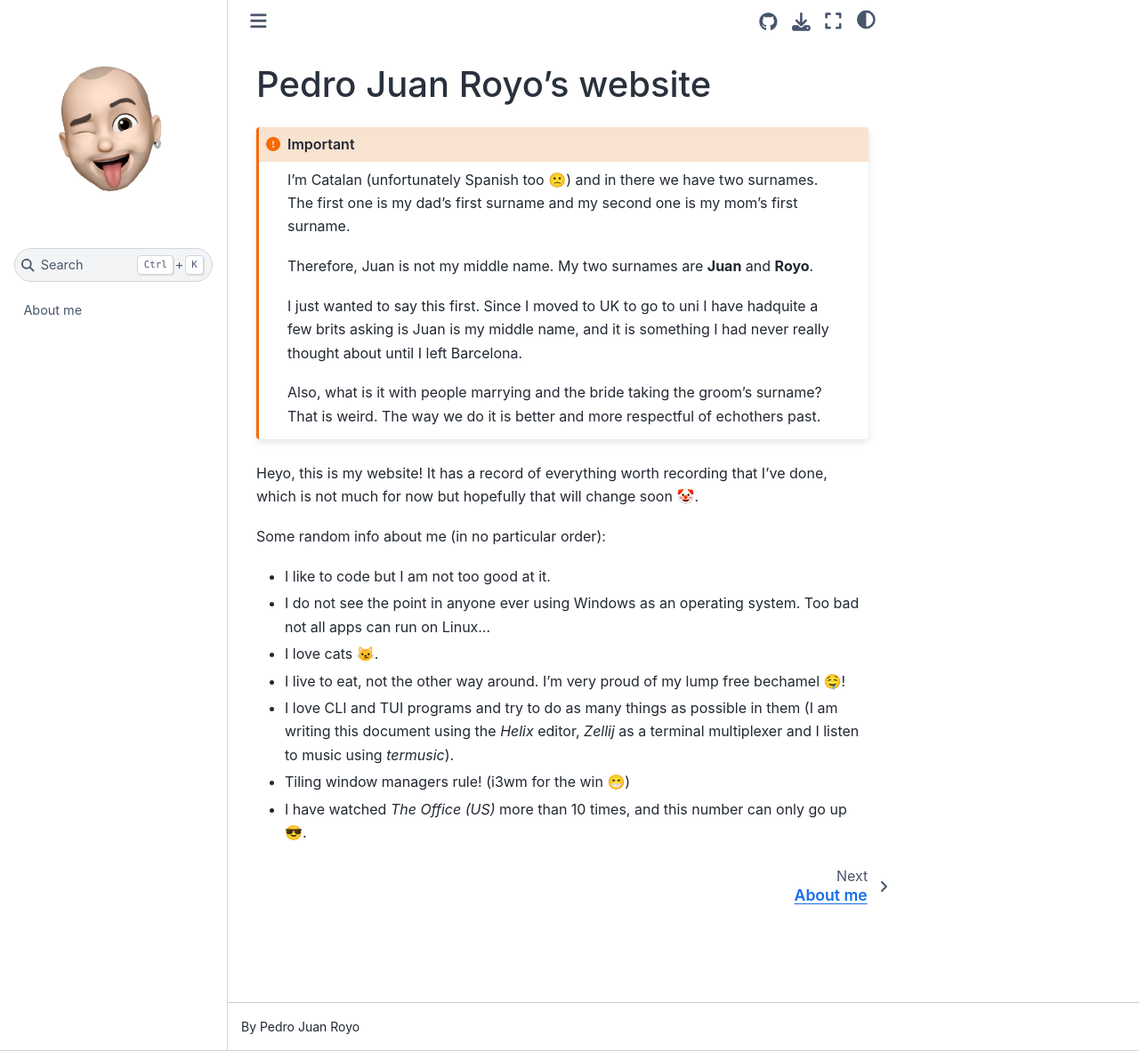
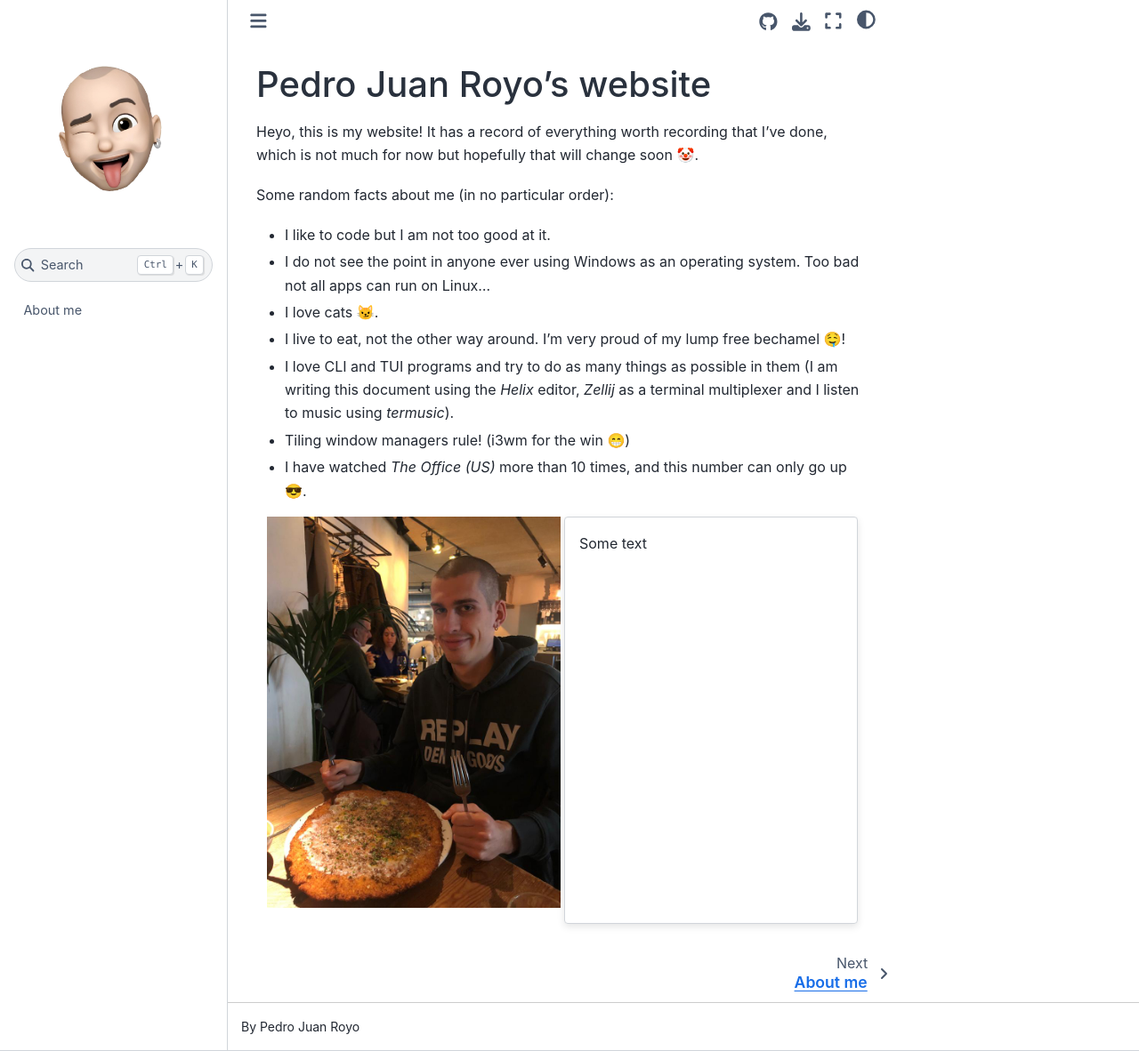
Before and after one commit to Parzival1918/Parzival1918, a Jupyter Book: the page built from pages/pages-source/intro.md, in a window 1280 px wide and 1182 px high. Shown: the whole window at 89% size. Built offline with Jupyter Book 1.0.4 settings and Sphinx 7.4.7 and the Sphinx Book theme 1.1.4, drawn with Linux system fonts in a browser that asks for light colours.

Commit message:
change intro text

````diff
--- a/pages/_config.yml
+++ b/pages/_config.yml
@@ -17,7 +17,7 @@ latex:
 
 # Add a bibtex file so that we can create citations
 bibtex_bibfiles:
-  - references.bib
+  - references/references.bib
 
 # Information about where the book exists on the web
 repository:
--- a/pages/pages-source/intro.md
+++ b/pages/pages-source/intro.md
@@ -1,20 +1,8 @@
 # Pedro Juan Royo's website
-
-```{important}
-
-I'm Catalan (unfortunately Spanish too 🙁) and in there we have two surnames. The first one is my dad's first surname and my second one is my mom's first surname.
-
-Therefore, Juan is not my middle name. My two surnames are **Juan** and **Royo**.
-
-I just wanted to say this first. Since I moved to UK to go to uni I have hadquite a few brits asking is Juan is my middle name, and it is something I had never really thought about until I left Barcelona.
-
-Also, what is it with people marrying and the bride taking the groom's surname? That is weird. The way we do it is better and more respectful of echothers past.
-
-```
 
 Heyo, this is my website! It has a record of everything worth recording that I've done, which is not much for now but hopefully that will change soon 🤡.
 
-Some random info about me (in no particular order):
+Some random facts about me (in no particular order):
 
 - I like to code but I am not too good at it.
 - I do not see the point in anyone ever using Windows as an operating system. Too bad not all apps can run on Linux...
@@ -23,3 +11,15 @@ Some random info about me (in no particular order):
 - I love CLI and TUI programs and try to do as many things as possible in them (I am writing this document using the *Helix* editor, *Zellij* as a terminal multiplexer and I listen to music using *termusic*).
 - Tiling window managers rule! (i3wm for the win 😁)
 - I have watched *The Office (US)* more than 10 times, and this number can only go up 😎.
+
+::::{grid} 1 2 2 2
+:gutter: 1
+
+:::{grid-item}
+![my pic](../imgs/my_pic.jpeg)
+:::
+
+:::{grid-item-card}
+Some text
+:::
+::::
````
Also changed, not shown: pages/imgs/my_pic.jpeg (added), pages/references/references.bib (renamed from pages/references.bib).
